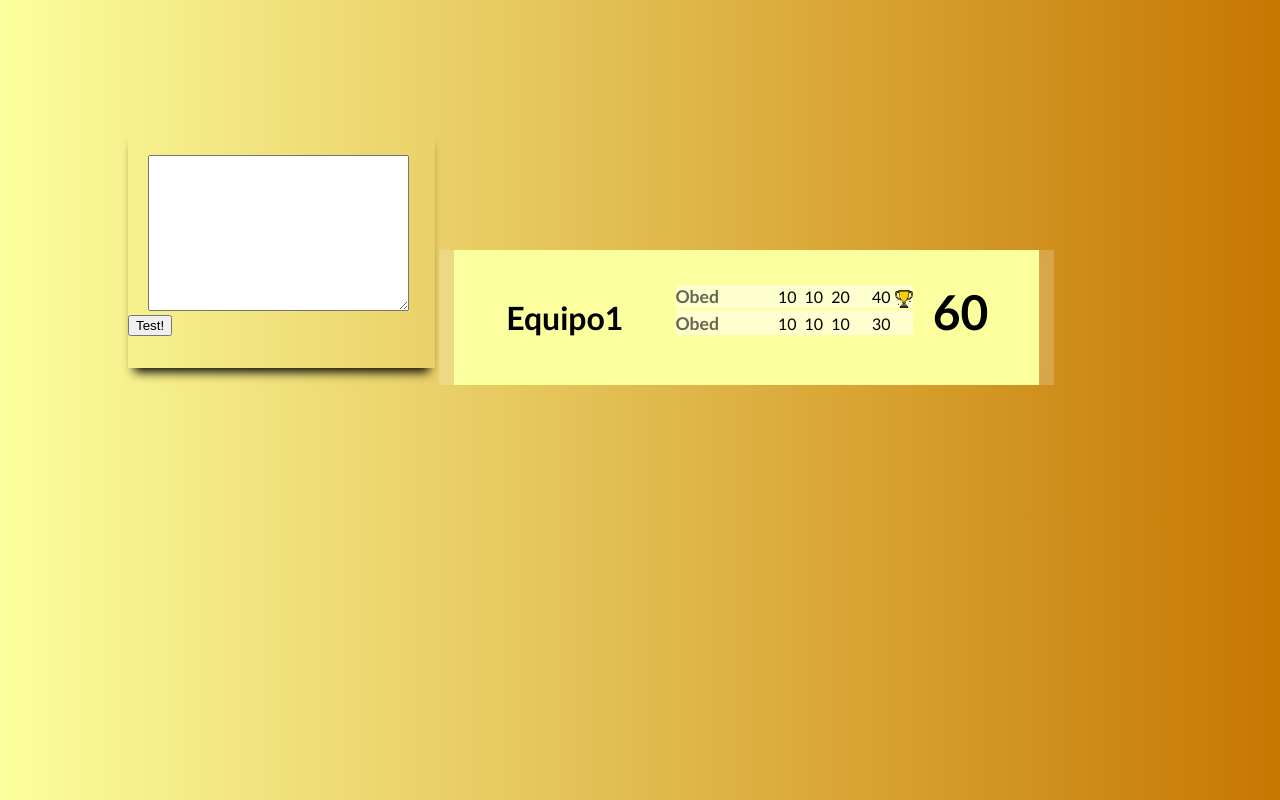
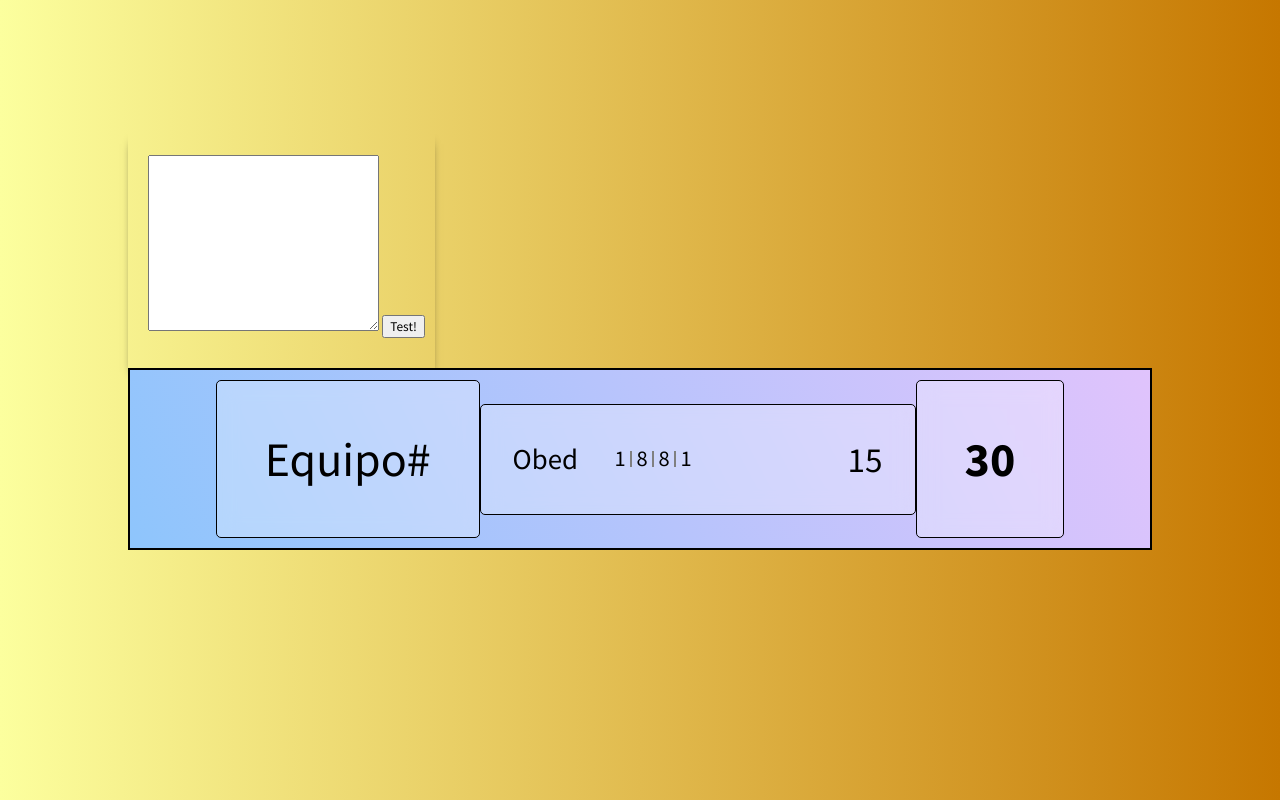
Before and after one commit to obed-peralta/tableMaker, a plain HTML site: page index.html in a window 1280 px wide. Drawn offline with Linux system fonts and the light colour scheme.

Commit message:
Frontend de puntaje fijado

```diff
--- /dev/null
+++ b/css/style.css
@@ -0,0 +1,133 @@
+@import url('https://fonts.googleapis.com/css2?family=Source+Sans+Pro:wght@300;400;700&display=swap');
+*{
+    box-sizing: border-box;
+    font-family: 'Source Sans Pro';
+
+}
+
+/*
+
+Los layouts en flexbox trabajan en una sola dimensión, en filas (row) ó columnas (column)
+Por defecto <display:flex> establece el layout en fila.
+Podemos alterar dicha dimensión usando:
+
+    flex-direction: row;
+                    column => Layout en columnas
+                    column-reverse => Layout en columnas invertidas.
+                    row-reverse => Layout de fila pero con los items invertidos
+
+Cuando el numero de items son demasiados se van apretando, necesitamos que se desborden en otra fila o columna.
+Se usa la propiedad:
+
+    flex-wrap: nowrap; => No realiza ningún desbordamiento
+
+La propiedad CSS flex-flow  es una propiedad atajo para las propiedades individuales flex-direction y flex-wrap.
+
+    flex-flow: <'flex-direction'> and <'flex-wrap'>
+    flex-flow: row nowrap;
+    flex-flow: column wrap;
+    flex-flow: column-reverse wrap-reverse;
+
+La propiedad CSS justify-content define cómo el navegador distribuye el espacio entre y alrededor de los items flex, a lo largo del eje principal de su contenedor.
+
+
+
+*/
+.flex-container{
+    background-color: #8EC5FC;
+    background-image: linear-gradient(62deg, #8EC5FC 0%, #E0C3FC 100%);
+    border: 2px solid black;
+    position: relative;
+    display: flex;
+    padding: 10px;
+    width: 100%;
+    margin: 0 auto;
+    justify-content: center;
+    align-content: center;
+    align-items: center;
+}
+.flex-item{
+    /* display: flex; */
+    background-color: rgba(255, 255, 255, 0.3);
+    backdrop-filter: blur(10px);
+    border: 1px solid #000;
+    border-radius: 5px;
+    padding: 1em;
+    font-size: 2em;
+}
+.members{
+    display: flex;
+    flex-direction: column;
+}
+.member{
+    margin-top: 0.5em;
+}
+.member:first-child{
+    margin-top: 0;
+}
+.team-name{
+    flex-shrink: 0;
+    font-size: 3em;
+    font-weight: 400;
+}
+.team-members{
+    flex-grow: 0.5;
+}
+.team-total-points{
+    flex-shrink: 0;
+}
+
+.data{
+    display: flex;
+    align-items: center;
+}
+.alias{
+    flex-grow: 0;
+    flex-shrink: 0;
+    font-size: 0.9em;
+}
+.points{
+    flex-grow: 2;
+    display: flex;
+    padding: 0 0 0 1em;
+    justify-content: flex-start;
+    align-items: center;
+}
+.point{
+    flex-shrink: 3;
+    padding: 0 0.2em;
+    border-right: 2px solid gray;
+    font-size: 0.7em;
+    font-weight: 400;
+    line-height: 0.7em;
+}
+.point:last-child{
+    border-right: none;
+}
+.total-points{
+    flex-grow: 0;
+    flex-shrink: 0;
+    font-size: 1.1em;
+    font-weight: 500;
+    /* text-align: right; */
+}
+.team-total-points{
+    font-size: 3em;
+    font-weight: 600;
+}
+/*.flex-container{
+    /* El ajuste de este contenedor se hace de tipo flex-box
+    display: flex;
+    background-color: burlywood;
+    padding: 10px;
+    border: 2px solid black;
+}
+.flex-container .flex-item{
+    background-color: gainsboro;
+    width: 100px;
+    margin: 10px;
+    text-align: center;
+    line-height: 75px;
+    font-size: 30px;
+    border: 2px solid black;
+}*/
--- a/index.html
+++ b/index.html
@@ -6,47 +6,36 @@
     <meta name="viewport" content="width=device-width, initial-scale=1.0">
     <title>Table Maker</title>
     <link rel="stylesheet" href="css/styles.css">
+    <link rel="stylesheet" href="css/style.css">
 </head>
 <body>
     <div class="container">
         <div class="box-input">
             <textarea name="entradaTexto" id="areaTexto" cols="30" rows="10"></textarea>
-            <button id="btnTest" onclick="obtenerDatos()">Test!</button>
+            <button id="btnTest">Test!</button>
+            <!--<button id="btnTest" onclick="obtenerDatos()">Test!</button>-->
         </div>
-        <div class="test-output">
-            <div class="team">
-                <div class="asset-team"></div>
-                <div class="name-team">
-                    Equipo1
-                </div>
+        <div class="flex-container">
+            <div class="flex-item team-name">Equipo#</div>
+            <div class="flex-item team-members">
                 <div class="members">
-                    <div class="row">
-                        <div class="name-member">
-                            Obed
+                    <div class="member">
+                        <div class="data">
+                            <div class="alias">Obed</div>
+                            <div class="points">
+                                <div class="point">1</div>
+                                <div class="point">8</div>
+                                <div class="point">8</div>
+                                <div class="point">1</div>
+                            </div>
+                            <div class="total-points">15</div>
                         </div>
-                        <div class="point">10</div>
-                        <div class="point">10</div>
-                        <div class="point">20</div>
-                        <div class="totalPoints">40</div>
-                        <div class="asset"><img src="icons/trofeo.png"></div>
-                    </div>
-                    <div class="row">
-                        <div class="name-member">
-                            Obed
-                        </div>
-                        <div class="point">10</div>
-                        <div class="point">10</div>
-                        <div class="point">10</div>
-                        <div class="totalPoints">30</div>
-                        <div class="asset"></div>
                     </div>
                 </div>
-                <div class="globalTotalPoints">
-                    60
-                </div>
             </div>
+            <div class="flex-item team-total-points">30</div>
         </div>
     </div>
-    <script src="js/app1.js"></script>
+    <script src="js/app.js"></script>
 </body>
 </html>
--- a/js/app.js
+++ b/js/app.js
@@ -1,8 +1,8 @@
 
 
-let textarea = document.getElementById('txtEntrada'); // Hago referencia a mi textarea en html
+let areaTexto = document.getElementById('areaTexto'); // Hago referencia a mi areaTexto en html
 let btnTest = document.getElementById('btnTest'); // Hago referencia a mi button en html
-let texto; //Aquí almacenaré el texto completo del textarea
+let texto; //Aquí almacenaré el texto completo del areaTexto
 let lineas; //Aquí almacenaré las líneas independientes.
 let datos; //Aquí alamacenaré los datos de las líneas independientes
 
@@ -12,7 +12,7 @@ let totalPuntuaciones = 0; //Aquí sumaré las puntuaciones
 
 btnTest.addEventListener('click',(e)=>{ //Le agrego un evento <click> a mi botón.
     //console.log(e.key);
-    texto = textarea.value; // Extraigo el texto del textarea.
+    texto = areaTexto.value; // Extraigo el texto del areaTexto.
     lineas = texto.split('\n'); //Separo sus líneas del texto cada vez que encuentre un salto de línea.
     lineas.forEach(linea => { //Por cada línea.
         //console.log(linea);
```
